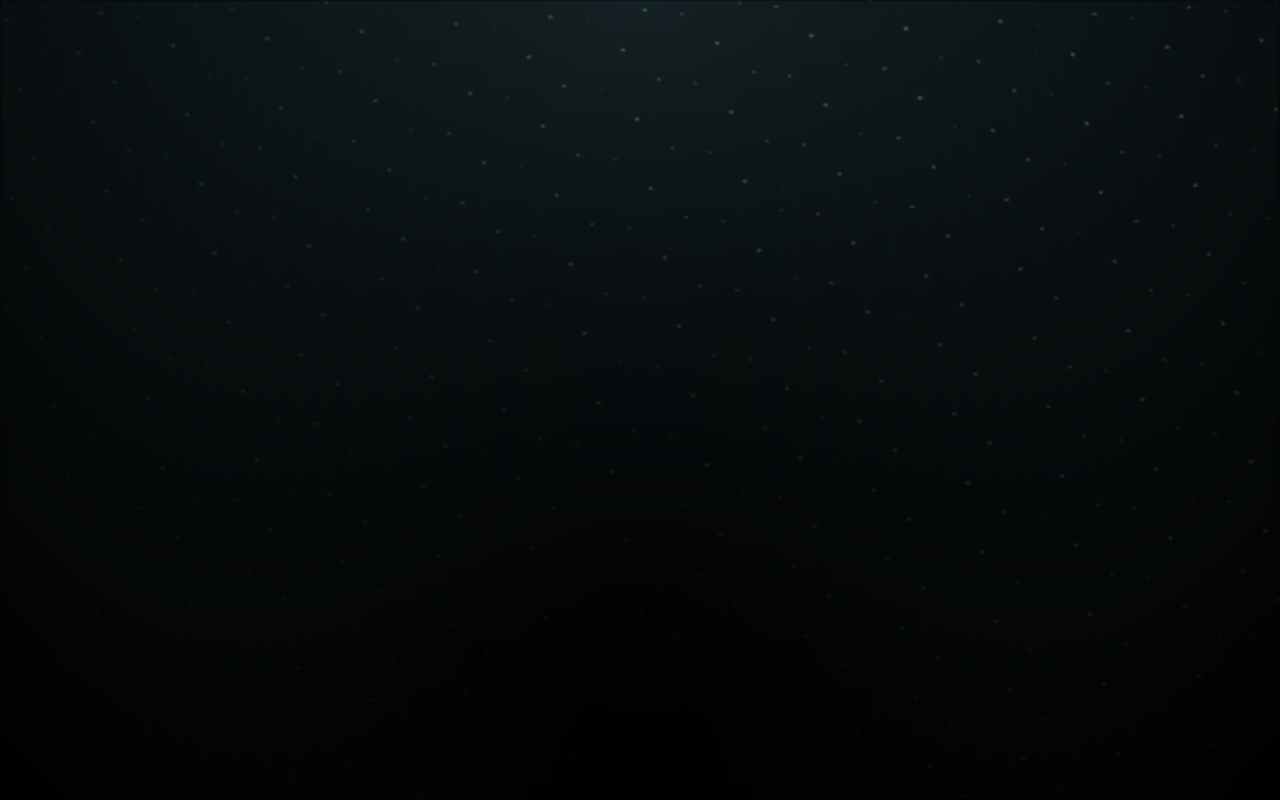
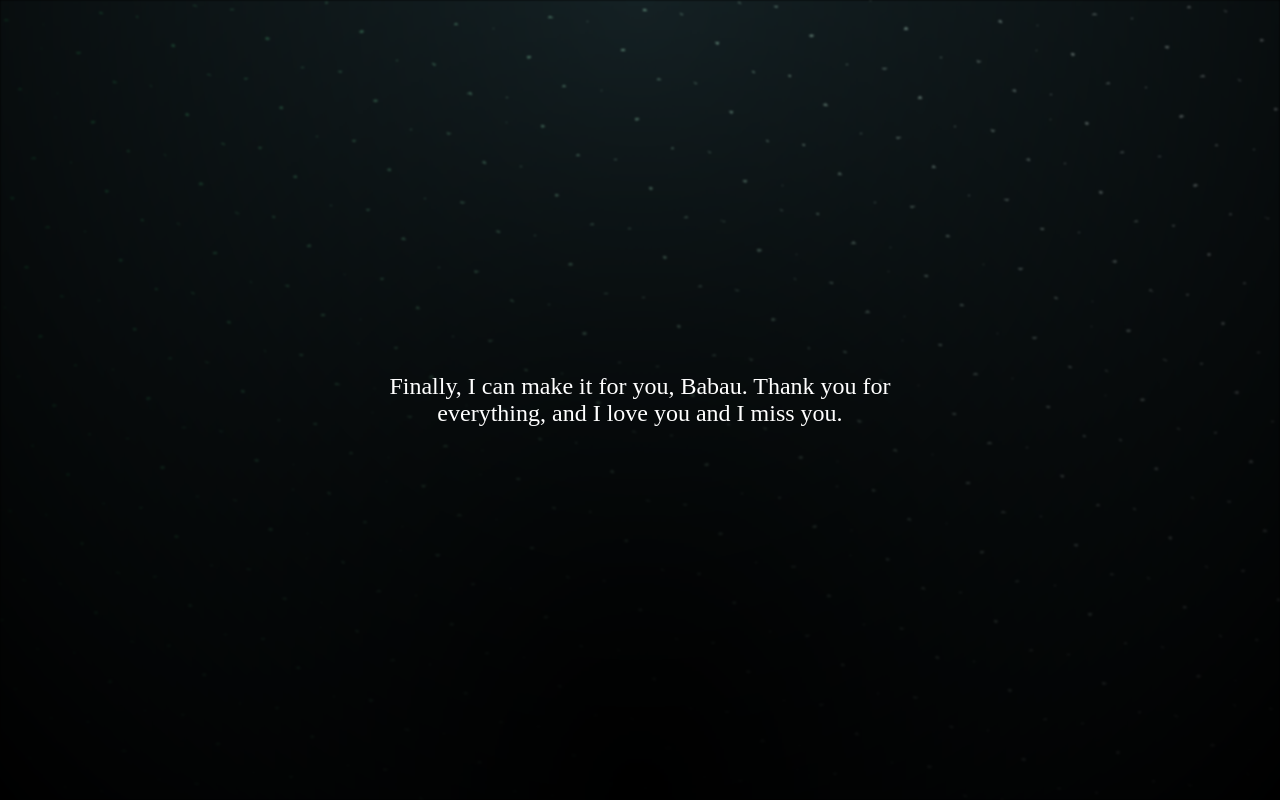
Before and after one commit to IBRAHIM1604/MySweety, a plain HTML site: page index.html in a window 1280 px wide. Drawn offline with Linux system fonts and the light colour scheme.

Commit message:
Update style.css

```diff
--- a/style.css
+++ b/style.css
@@ -1,4 +1,3 @@
-<link rel="stylesheet" href="style.css">
 .message {
     font-family: "Times New Roman", serif;
     font-size: 24px;
@@ -10,6 +9,8 @@
     transform: translate(-50%, -50%);
     opacity: 0;
     animation: fadeIn 3s ease-in-out forwards;
+    width: 80%;
+    max-width: 600px;
 }
 
 @keyframes fadeIn {
```
